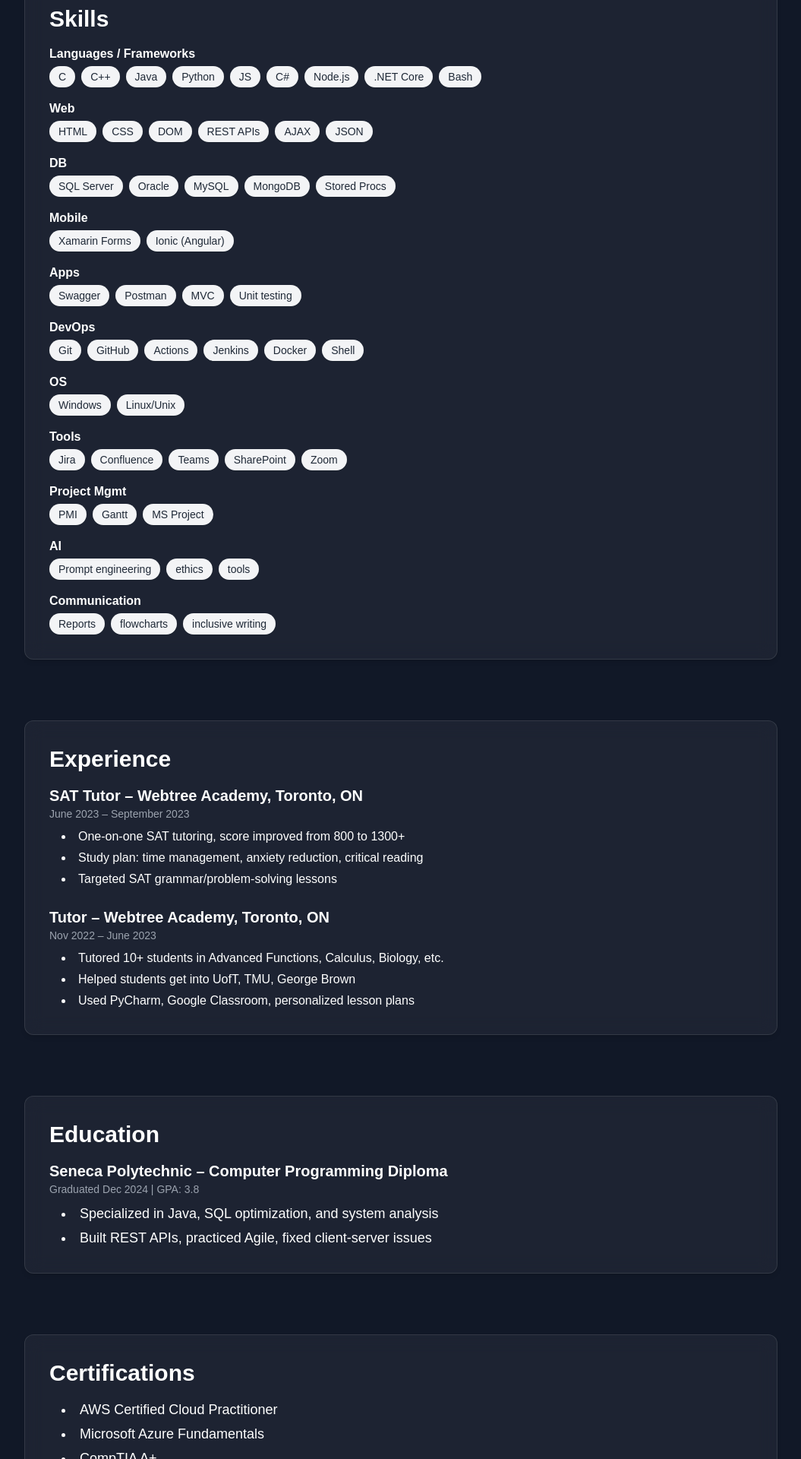
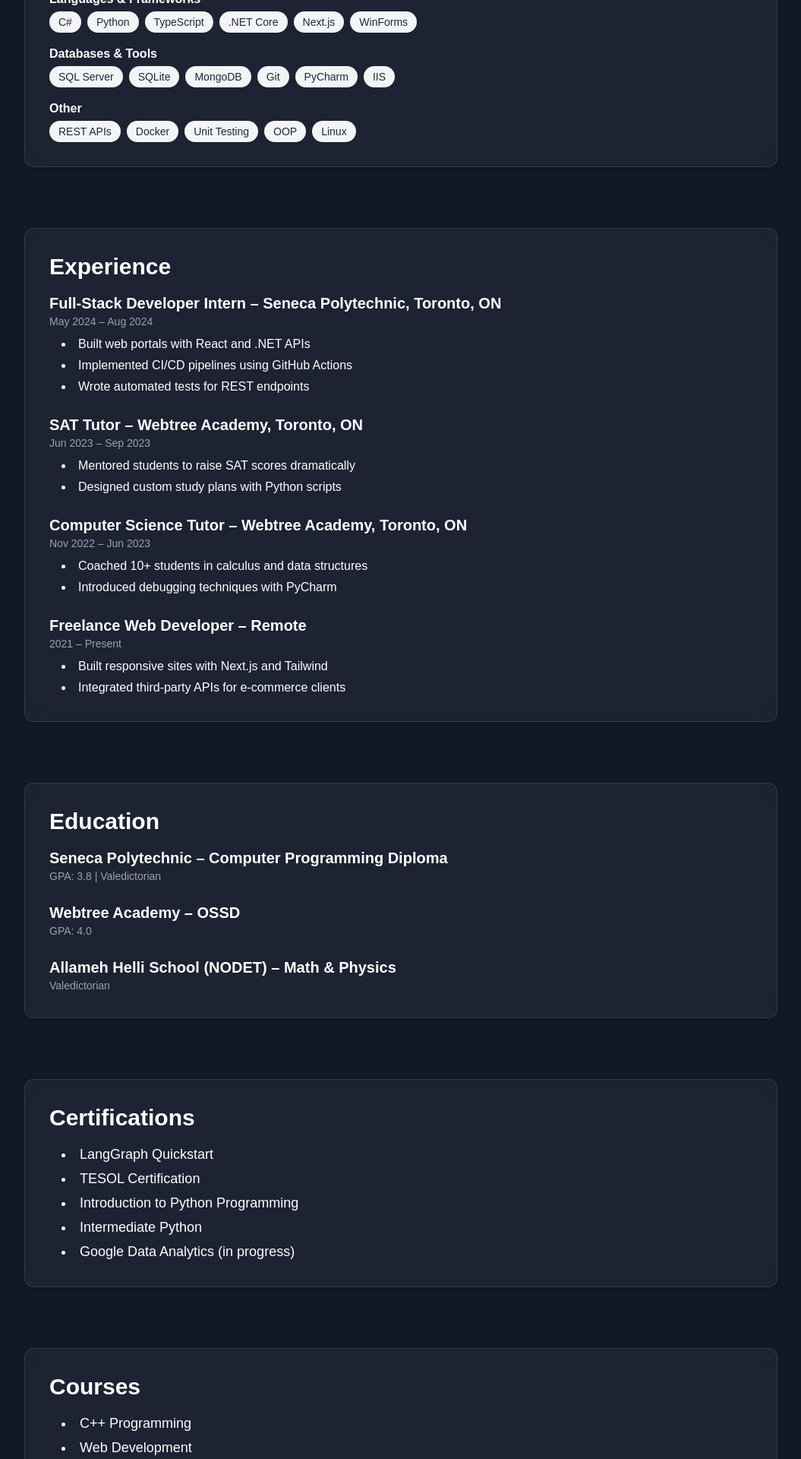
Before and after one commit to Soroush20041383/tech-portfolio, a Next.js app: page /resume in a window 1280 px wide. Shown: the part 560-2480 px from the top of the page at 76% size, without its empty margins (112-1167 px from the left). Built offline with nearby package versions, Linux system fonts and the light colour scheme.

Commit message:
feat(resume): upgrade to animated Framer Motion layout

```diff
--- a/app/resume/page.tsx
+++ b/app/resume/page.tsx
@@ -48,11 +48,9 @@
           className={sectionStyle}
         >
           <h1 className="text-4xl font-bold text-center">Soroush Osanlo</h1>
-          <h2 className="text-xl text-center text-gray-300">Software Developer</h2>
-          <p className="text-lg text-gray-300">
-            Resourceful and adaptable software developer with strengths in
-            full-stack development, problem-solving, and teamwork.
-          </p>
+          <h2 className="text-xl text-center text-gray-300">
+            Computer Programming Graduate | Full-Stack &amp; API Developer
+          </h2>
         </motion.section>
 
         <motion.section
@@ -66,19 +64,9 @@
           <h2 className="text-3xl font-semibold">Skills</h2>
           <div className="space-y-4">
             <div>
-              <h3 className="font-semibold">Languages / Frameworks</h3>
+              <h3 className="font-semibold">Languages &amp; Frameworks</h3>
               <div className="flex flex-wrap gap-2 mt-1">
-                {[
-                  'C',
-                  'C++',
-                  'Java',
-                  'Python',
-                  'JS',
-                  'C#',
-                  'Node.js',
-                  '.NET Core',
-                  'Bash',
-                ].map((s) => (
+                {['C#', 'Python', 'TypeScript', '.NET Core', 'Next.js', 'WinForms'].map((s) => (
                   <span
                     key={s}
                     className="bg-gray-100 text-gray-800 px-3 py-1 rounded-full shadow-sm text-sm"
@@ -89,9 +77,9 @@
               </div>
             </div>
             <div>
-              <h3 className="font-semibold">Web</h3>
+              <h3 className="font-semibold">Databases &amp; Tools</h3>
               <div className="flex flex-wrap gap-2 mt-1">
-                {['HTML', 'CSS', 'DOM', 'REST APIs', 'AJAX', 'JSON'].map((s) => (
+                {['SQL Server', 'SQLite', 'MongoDB', 'Git', 'PyCharm', 'IIS'].map((s) => (
                   <span
                     key={s}
                     className="bg-gray-100 text-gray-800 px-3 py-1 rounded-full shadow-sm text-sm"
@@ -102,115 +90,9 @@
               </div>
             </div>
             <div>
-              <h3 className="font-semibold">DB</h3>
+              <h3 className="font-semibold">Other</h3>
               <div className="flex flex-wrap gap-2 mt-1">
-                {['SQL Server', 'Oracle', 'MySQL', 'MongoDB', 'Stored Procs'].map(
-                  (s) => (
-                    <span
-                      key={s}
-                      className="bg-gray-100 text-gray-800 px-3 py-1 rounded-full shadow-sm text-sm"
-                    >
-                      {s}
-                    </span>
-                  )
-                )}
-              </div>
-            </div>
-            <div>
-              <h3 className="font-semibold">Mobile</h3>
-              <div className="flex flex-wrap gap-2 mt-1">
-                {['Xamarin Forms', 'Ionic (Angular)'].map((s) => (
-                  <span
-                    key={s}
-                    className="bg-gray-100 text-gray-800 px-3 py-1 rounded-full shadow-sm text-sm"
-                  >
-                    {s}
-                  </span>
-                ))}
-              </div>
-            </div>
-            <div>
-              <h3 className="font-semibold">Apps</h3>
-              <div className="flex flex-wrap gap-2 mt-1">
-                {['Swagger', 'Postman', 'MVC', 'Unit testing'].map((s) => (
-                  <span
-                    key={s}
-                    className="bg-gray-100 text-gray-800 px-3 py-1 rounded-full shadow-sm text-sm"
-                  >
-                    {s}
-                  </span>
-                ))}
-              </div>
-            </div>
-            <div>
-              <h3 className="font-semibold">DevOps</h3>
-              <div className="flex flex-wrap gap-2 mt-1">
-                {['Git', 'GitHub', 'Actions', 'Jenkins', 'Docker', 'Shell'].map((s) => (
-                  <span
-                    key={s}
-                    className="bg-gray-100 text-gray-800 px-3 py-1 rounded-full shadow-sm text-sm"
-                  >
-                    {s}
-                  </span>
-                ))}
-              </div>
-            </div>
-            <div>
-              <h3 className="font-semibold">OS</h3>
-              <div className="flex flex-wrap gap-2 mt-1">
-                {['Windows', 'Linux/Unix'].map((s) => (
-                  <span
-                    key={s}
-                    className="bg-gray-100 text-gray-800 px-3 py-1 rounded-full shadow-sm text-sm"
-                  >
-                    {s}
-                  </span>
-                ))}
-              </div>
-            </div>
-            <div>
-              <h3 className="font-semibold">Tools</h3>
-              <div className="flex flex-wrap gap-2 mt-1">
-                {['Jira', 'Confluence', 'Teams', 'SharePoint', 'Zoom'].map((s) => (
-                  <span
-                    key={s}
-                    className="bg-gray-100 text-gray-800 px-3 py-1 rounded-full shadow-sm text-sm"
-                  >
-                    {s}
-                  </span>
-                ))}
-              </div>
-            </div>
-            <div>
-              <h3 className="font-semibold">Project Mgmt</h3>
-              <div className="flex flex-wrap gap-2 mt-1">
-                {['PMI', 'Gantt', 'MS Project'].map((s) => (
-                  <span
-                    key={s}
-                    className="bg-gray-100 text-gray-800 px-3 py-1 rounded-full shadow-sm text-sm"
-                  >
-                    {s}
-                  </span>
-                ))}
-              </div>
-            </div>
-            <div>
-              <h3 className="font-semibold">AI</h3>
-              <div className="flex flex-wrap gap-2 mt-1">
-                {['Prompt engineering', 'ethics', 'tools'].map((s) => (
-                  <span
-                    key={s}
-                    className="bg-gray-100 text-gray-800 px-3 py-1 rounded-full shadow-sm text-sm"
-                  >
-                    {s}
-                  </span>
-                ))}
-              </div>
-            </div>
-            <div>
-              <h3 className="font-semibold">Communication</h3>
-              <div className="flex flex-wrap gap-2 mt-1">
-                {['Reports', 'flowcharts', 'inclusive writing'].map((s) => (
+                {['REST APIs', 'Docker', 'Unit Testing', 'OOP', 'Linux'].map((s) => (
                   <span
                     key={s}
                     className="bg-gray-100 text-gray-800 px-3 py-1 rounded-full shadow-sm text-sm"
@@ -235,24 +117,41 @@
           <div className="space-y-6">
             <div>
               <h3 className="text-xl font-semibold">
-                SAT Tutor – Webtree Academy, Toronto, ON
+                Full-Stack Developer Intern – Seneca Polytechnic, Toronto, ON
               </h3>
-              <p className="text-sm text-gray-400">June 2023 – September 2023</p>
+              <p className="text-sm text-gray-400">May 2024 – Aug 2024</p>
               <ul className="list-disc list-inside ml-4 mt-2 space-y-1">
-                <li>One-on-one SAT tutoring, score improved from 800 to 1300+</li>
-                <li>Study plan: time management, anxiety reduction, critical reading</li>
-                <li>Targeted SAT grammar/problem-solving lessons</li>
+                <li>Built web portals with React and .NET APIs</li>
+                <li>Implemented CI/CD pipelines using GitHub Actions</li>
+                <li>Wrote automated tests for REST endpoints</li>
               </ul>
             </div>
             <div>
               <h3 className="text-xl font-semibold">
-                Tutor – Webtree Academy, Toronto, ON
+                SAT Tutor – Webtree Academy, Toronto, ON
               </h3>
-              <p className="text-sm text-gray-400">Nov 2022 – June 2023</p>
+              <p className="text-sm text-gray-400">Jun 2023 – Sep 2023</p>
               <ul className="list-disc list-inside ml-4 mt-2 space-y-1">
-                <li>Tutored 10+ students in Advanced Functions, Calculus, Biology, etc.</li>
-                <li>Helped students get into UofT, TMU, George Brown</li>
-                <li>Used PyCharm, Google Classroom, personalized lesson plans</li>
+                <li>Mentored students to raise SAT scores dramatically</li>
+                <li>Designed custom study plans with Python scripts</li>
+              </ul>
+            </div>
+            <div>
+              <h3 className="text-xl font-semibold">
+                Computer Science Tutor – Webtree Academy, Toronto, ON
+              </h3>
+              <p className="text-sm text-gray-400">Nov 2022 – Jun 2023</p>
+              <ul className="list-disc list-inside ml-4 mt-2 space-y-1">
+                <li>Coached 10+ students in calculus and data structures</li>
+                <li>Introduced debugging techniques with PyCharm</li>
+              </ul>
+            </div>
+            <div>
+              <h3 className="text-xl font-semibold">Freelance Web Developer – Remote</h3>
+              <p className="text-sm text-gray-400">2021 – Present</p>
+              <ul className="list-disc list-inside ml-4 mt-2 space-y-1">
+                <li>Built responsive sites with Next.js and Tailwind</li>
+                <li>Integrated third-party APIs for e-commerce clients</li>
               </ul>
             </div>
           </div>
@@ -267,15 +166,23 @@
           className={sectionStyle}
         >
           <h2 className="text-3xl font-semibold">Education</h2>
-          <div>
-            <h3 className="text-xl font-semibold">
-              Seneca Polytechnic – Computer Programming Diploma
-            </h3>
-            <p className="text-sm text-gray-400">Graduated Dec 2024 | GPA: 3.8</p>
-            <ul className="list-disc list-inside ml-4 mt-2 space-y-1 text-lg">
-              <li>Specialized in Java, SQL optimization, and system analysis</li>
-              <li>Built REST APIs, practiced Agile, fixed client-server issues</li>
-            </ul>
+          <div className="space-y-6">
+            <div>
+              <h3 className="text-xl font-semibold">
+                Seneca Polytechnic – Computer Programming Diploma
+              </h3>
+              <p className="text-sm text-gray-400">GPA: 3.8 | Valedictorian</p>
+            </div>
+            <div>
+              <h3 className="text-xl font-semibold">Webtree Academy – OSSD</h3>
+              <p className="text-sm text-gray-400">GPA: 4.0</p>
+            </div>
+            <div>
+              <h3 className="text-xl font-semibold">
+                Allameh Helli School (NODET) – Math &amp; Physics
+              </h3>
+              <p className="text-sm text-gray-400">Valedictorian</p>
+            </div>
           </div>
         </motion.section>
 
@@ -289,11 +196,11 @@
         >
           <h2 className="text-3xl font-semibold">Certifications</h2>
           <ul className="list-disc list-inside ml-4 space-y-1 text-lg">
-            <li>AWS Certified Cloud Practitioner</li>
-            <li>Microsoft Azure Fundamentals</li>
-            <li>CompTIA A+</li>
-            <li>Google Data Analytics</li>
-            <li>Certified ScrumMaster</li>
+            <li>LangGraph Quickstart</li>
+            <li>TESOL Certification</li>
+            <li>Introduction to Python Programming</li>
+            <li>Intermediate Python</li>
+            <li>Google Data Analytics (in progress)</li>
           </ul>
         </motion.section>
 
@@ -307,11 +214,11 @@
         >
           <h2 className="text-3xl font-semibold">Courses</h2>
           <ul className="list-disc list-inside ml-4 space-y-1 text-lg">
-            <li>Data Structures & Algorithms</li>
-            <li>Web Development Bootcamp</li>
-            <li>Database Design</li>
-            <li>Cloud Computing Fundamentals</li>
-            <li>Agile Project Management</li>
+            <li>C++ Programming</li>
+            <li>Web Development</li>
+            <li>Database Management</li>
+            <li>Software Testing</li>
+            <li>Project Management</li>
           </ul>
         </motion.section>
 
@@ -326,16 +233,17 @@
           <h2 className="text-3xl font-semibold">Languages &amp; Tools</h2>
           <div className="grid md:grid-cols-2 gap-4">
             <ul className="list-disc list-inside space-y-1 text-lg">
-              <li>English: Native</li>
-              <li>French: Beginner</li>
-              <li>Persian: Native</li>
-              <li>Italian: Intermediate</li>
-              <li>Arabic: Intermediate</li>
+              <li>English</li>
+              <li>Persian</li>
+              <li>French</li>
+              <li>Arabic</li>
+              <li>Italian</li>
             </ul>
             <ul className="list-disc list-inside space-y-1 text-lg">
               <li>Git &amp; GitHub</li>
-              <li>Docker &amp; Kubernetes</li>
-              <li>Visual Studio Code</li>
+              <li>PyCharm</li>
+              <li>IIS &amp; Docker</li>
+              <li>Visual Studio</li>
               <li>Linux / Bash</li>
             </ul>
           </div>
```
